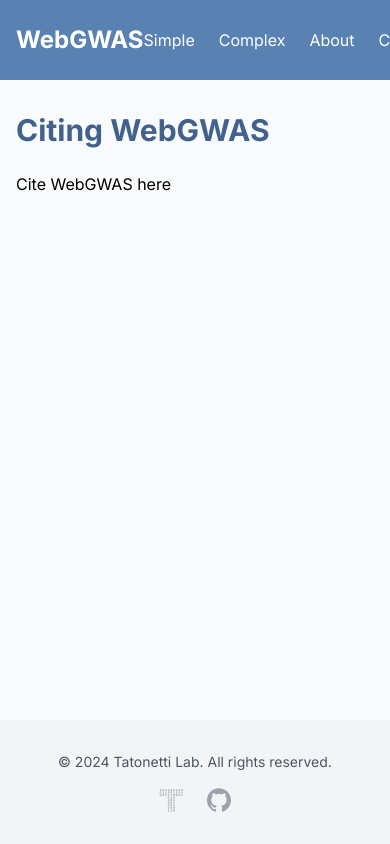
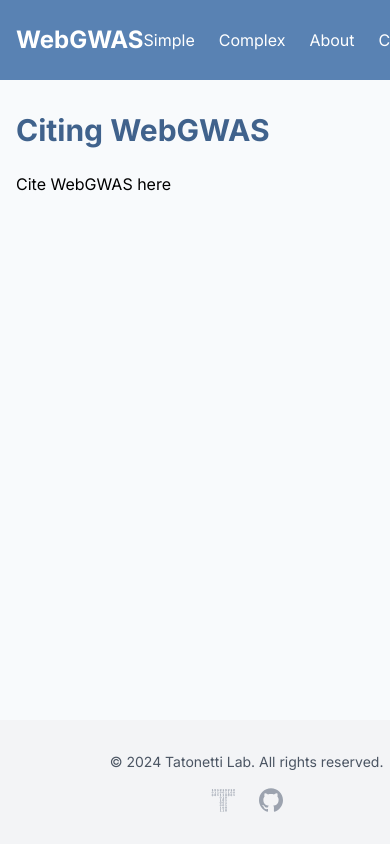
Before and after one commit to zietzm/webgwas-frontend, a Next.js app: page /citing in a window 390 px wide. Shown: the top 844 px of the page. Built offline with nearby package versions, Linux system fonts and the light colour scheme.

Commit message:
fix: mobile width error

```diff
--- a/src/app/layout.tsx
+++ b/src/app/layout.tsx
@@ -25,7 +25,7 @@
         />
       </head>
       <body className={inter.className}>
-        <div className="flex flex-col min-h-screen">
+        <div className="flex flex-col min-h-screen min-w-fit">
           <Header />
           <main className="container mx-auto px-4 py-8 flex-1">{children}</main>
           <Footer />
```
